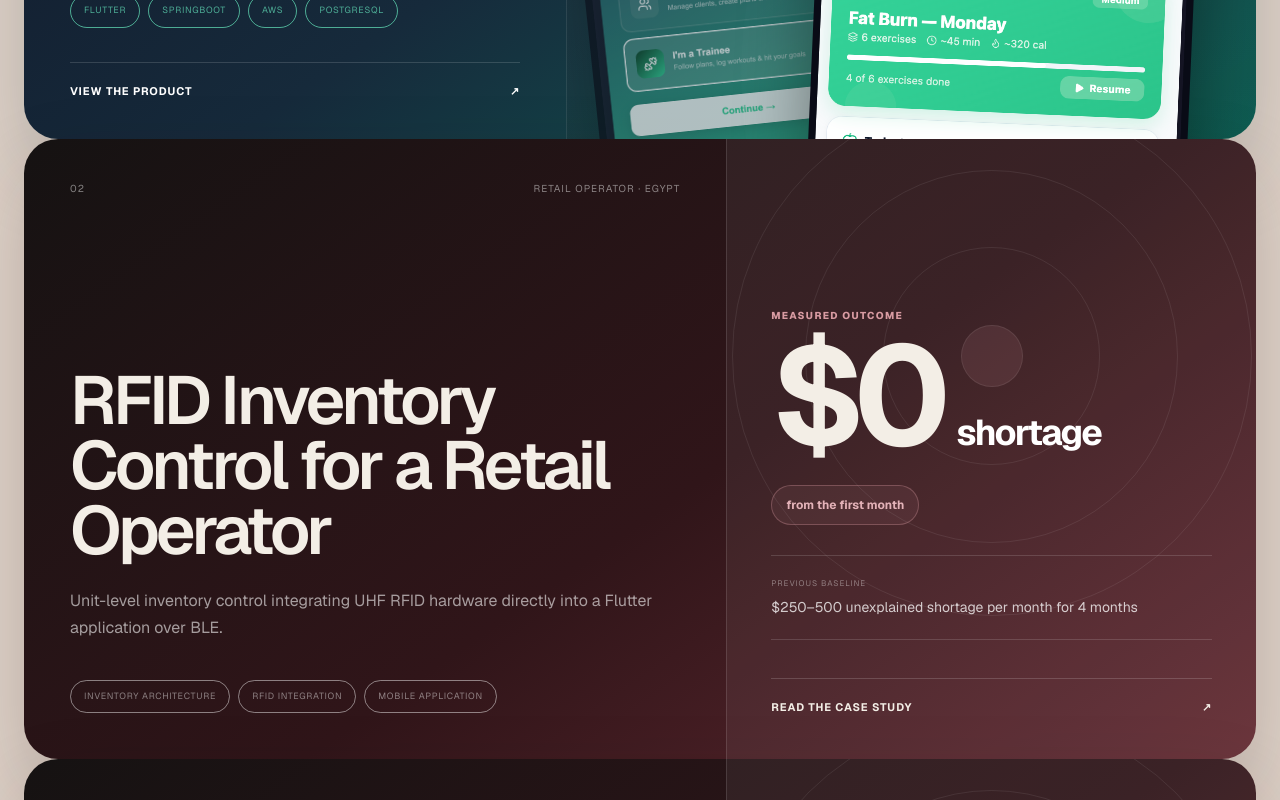
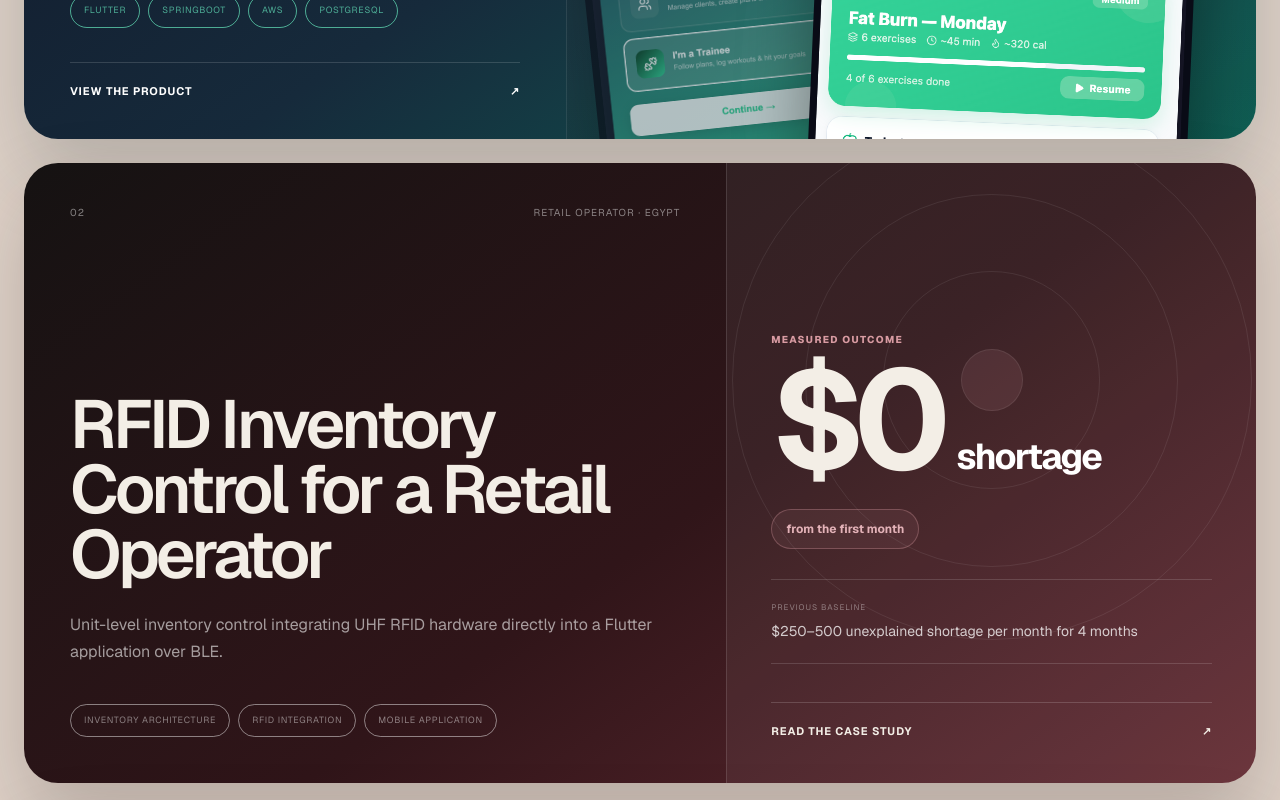
Before and after one commit to omarfaysal1111/faysal-site, a Next.js app: page / in a window 1280 px wide. Shown: the part 5300-6100 px from the top of the page. Built offline with nearby package versions, Linux system fonts and the light colour scheme.

Commit message:
Restore homepage work card spacing

```diff
--- a/app/globals.css
+++ b/app/globals.css
@@ -164,7 +164,8 @@ h1 em { color:#d89ba2; font-family:Georgia, 'Times New Roman', serif; font-weigh
 .case-section-heading > div:last-child { justify-self:end; max-width:500px; }
 .case-section-heading > div:last-child > p { margin:0; color:#655c57; font-size:17px; line-height:1.65; }
 .case-more-button { width:max-content; margin-top:28px; background:var(--burgundy); color:var(--ivory); }
-.featured-case-study { display:block; border-radius:34px; color:var(--ivory); background:linear-gradient(145deg,#151212 0%,#301519 55%,#632a32 100%); box-shadow:0 34px 80px rgba(37,18,20,.2); overflow:hidden; }
+.featured-case-study { display:block; margin-top:24px; border-radius:34px; color:var(--ivory); background:linear-gradient(145deg,#151212 0%,#301519 55%,#632a32 100%); box-shadow:0 34px 80px rgba(37,18,20,.2); overflow:hidden; }
+.case-section-heading + .featured-case-study { margin-top:0; }
 .featured-case-study > article { min-height:620px; display:grid; grid-template-columns:1.14fr .86fr; }
 .featured-case-copy { padding:42px 46px 46px; display:flex; flex-direction:column; }
 .case-card-topline,.case-list-meta { display:flex; justify-content:space-between; gap:25px; align-items:center; color:rgba(255,255,255,.47); font-size:10px; letter-spacing:.1em; text-transform:uppercase; }
```
